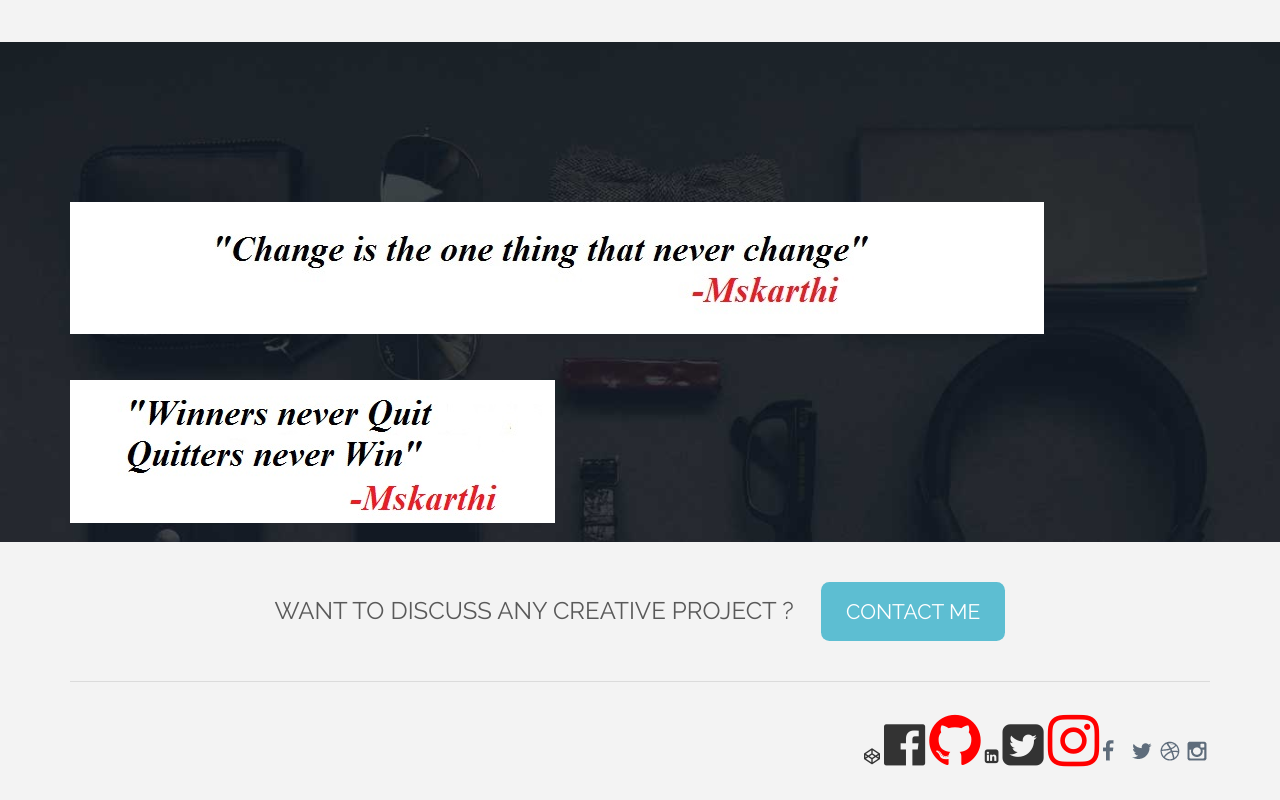
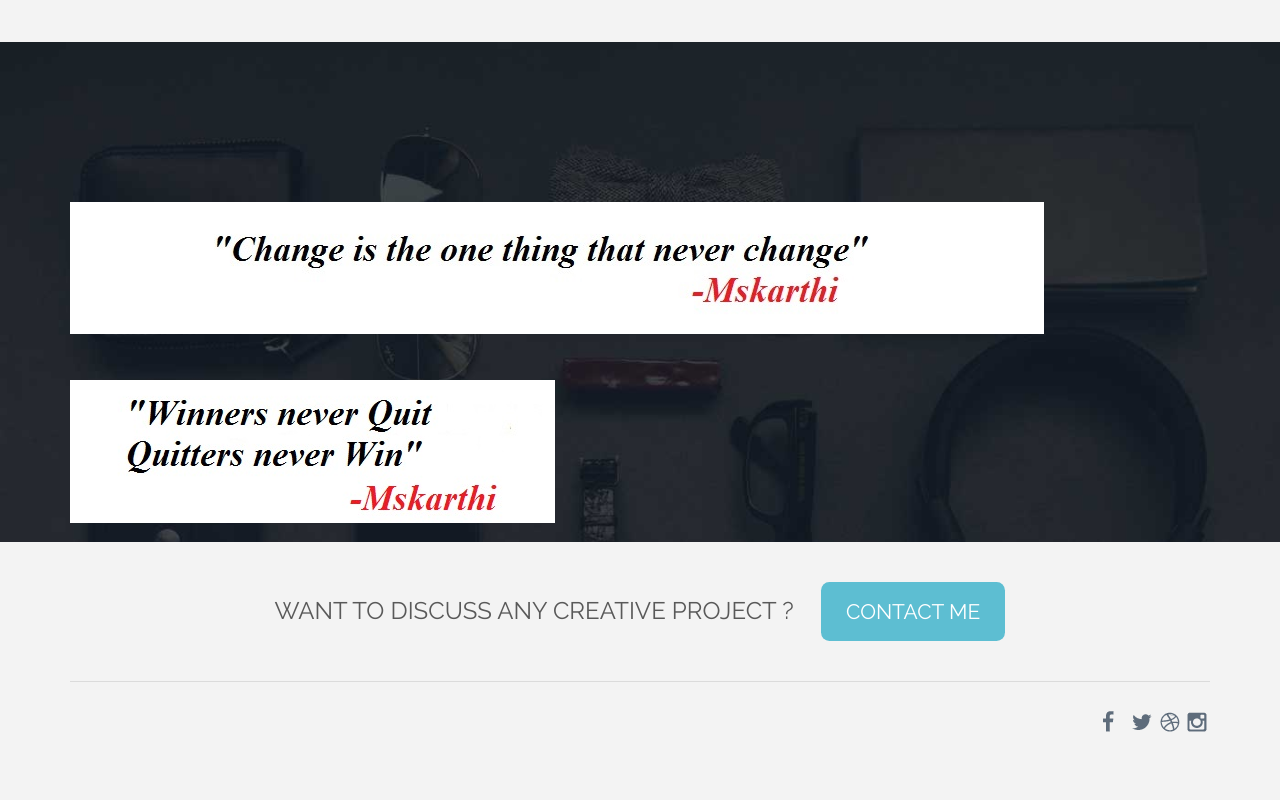
Before and after one commit to mskarthi95/Mskarthi95.github.io, a plain HTML site: page index.html in a window 1280 px wide. Shown: the part 3115-3915 px from the top of the page. After the commit the page ends 3884 px from the top, so only its background shows below. Drawn offline with Linux system fonts and the light colour scheme.

Commit message:
Update index.html

```diff
--- a/index.html
+++ b/index.html
@@ -366,17 +366,6 @@
 
 				<div class="footer-right">
 					<ul>
-					<i class="fa fa-codepen"></i>
-<i class="fa fa-facebook-official" style="font-size:48px;"></i>
-<i class="fa fa-github" style="font-size:60px;color:red;"></i>
-
-
-<i class="fa fa-linkedin-square"></i>
-<i class="fa fa-twitter-square" style="font-size:48px;"></i>
-<i class="	fa fa-instagram" style="font-size:60px;color:red;"></i>
-
-
-
 						<li><a href="https://www.facebook.com/mskarthi95 "><span class="face"> </span></a></li>
 						<li><a href="https://twitter.com/kartikmsk"><span class="twit"> </span></a></li>
 						<li><a href="https://github.com/mskarthi95"><span class="dri"> </span></a></li>
```
